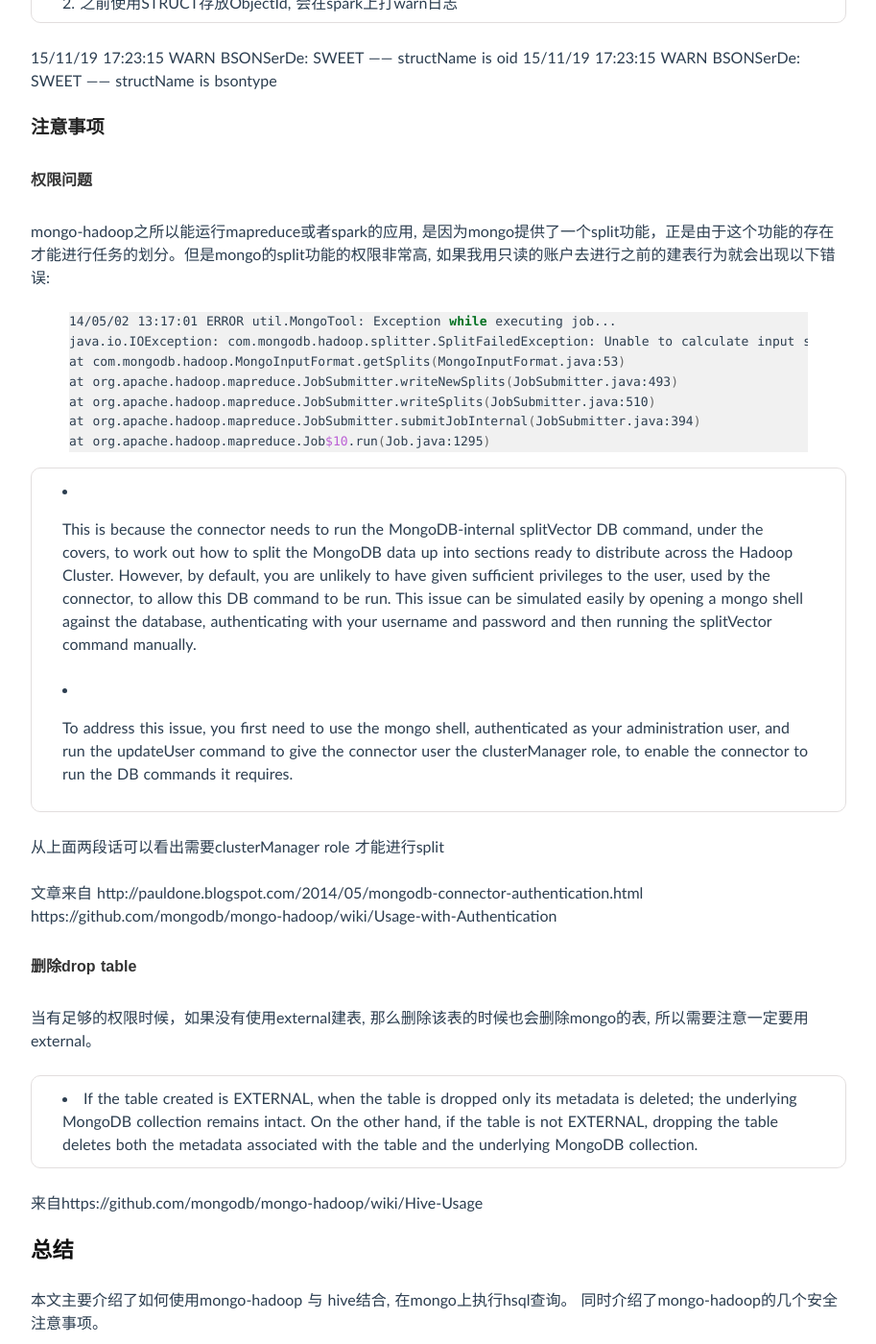
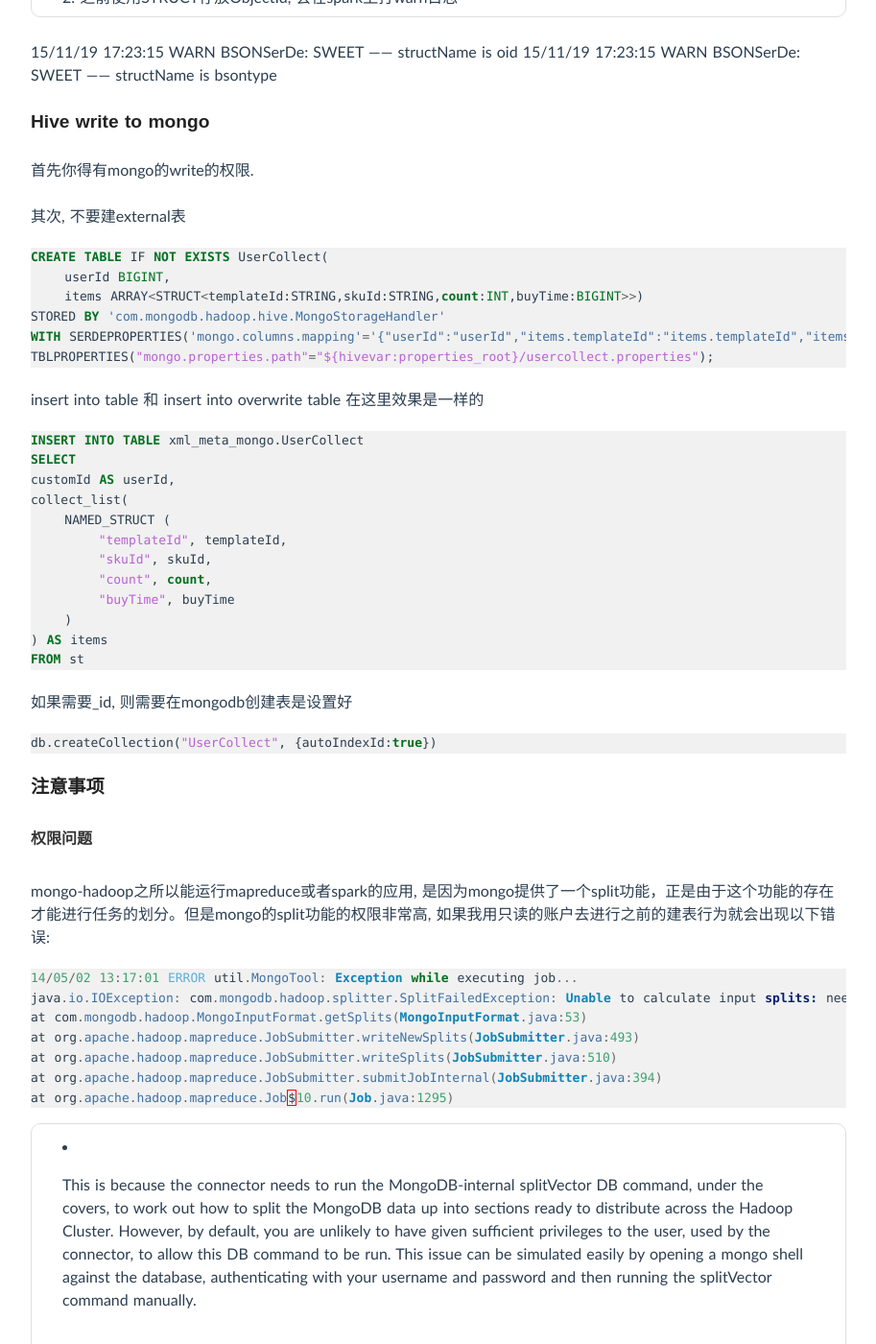
Before and after one commit to luyee/lamborryan.github.io, a Jekyll site: the page built from _posts/2015-11-17-mongo-hadoop-hive.md, in a window 1280 px wide and 1400 px high, scrolled down 2746 px. Shown: the whole window at 96% size, without its empty margins (183-1096 px from the left). Built offline with Jekyll 4.4.1, drawn with Linux system fonts in a browser that asks for light colours; Markdown is read by kramdown in place of the engine named in the settings; comment, search, counter and statistics services are not loaded; some of the changed text lies outside the part shown.

````diff
--- a/_posts/2015-11-17-mongo-hadoop-hive.md
+++ b/_posts/2015-11-17-mongo-hadoop-hive.md
@@ -1,6 +1,6 @@
 ---
 layout: post
-title: Hive数据仓库之在mongo上进行hsql查询
+title: Hive数据仓库之mongo-hadoop的使用
 date: 2015-11-17 12:29:30
 categories: 大数据
 tags: Hive Mongo-Hadoop
@@ -37,7 +37,8 @@ tags: Hive Mongo-Hadoop
 
 ### Hive table
 创建Hive表使加入对mongo的url:
-{% highlight bash sql %}
+
+``` sql
 CREATE EXTERNAL TABLE IF NOT EXISTS Product(
     product_id STRUCT<oid:STRING,bsontype:INT>,
     shopId STRUCT<oid:STRING,bsontype:INT>,
@@ -66,7 +67,7 @@ WITH SERDEPROPERTIES('mongo.columns.mapping'='{"product_id":"_id","shopId":"shop
     "productLimitCount":"productLimitCount","statusChangeTime":"statusChangeTime","offlineReason":"offlineReason",
     "seller":"seller","sellerId":"sellerId"}')
 TBLPROPERTIES("mongo.properties.path"="${hivevar:properties_root}/product.properties");
-{% endhighlight sql %}
+```
 
 上述是Hive的建表语句:
 
@@ -96,6 +97,44 @@ Spark 已经支持兼容了Hive, 虽然并没有完全兼容。
 15/11/19 17:23:15 WARN BSONSerDe: SWEET ------ structName is oid
 15/11/19 17:23:15 WARN BSONSerDe: SWEET ------ structName is bsontype
 
+### Hive write to mongo
+
+首先你得有mongo的write的权限.
+
+其次, 不要建external表
+
+``` sql
+CREATE TABLE IF NOT EXISTS UserCollect(
+    userId BIGINT,
+    items ARRAY<STRUCT<templateId:STRING,skuId:STRING,count:INT,buyTime:BIGINT>>)
+STORED BY 'com.mongodb.hadoop.hive.MongoStorageHandler'
+WITH SERDEPROPERTIES('mongo.columns.mapping'='{"userId":"userId","items.templateId":"items.templateId","items.skuId":"items.skuId","items.count":"items.count","items.buyTime":"items.buyTime"}')
+TBLPROPERTIES("mongo.properties.path"="${hivevar:properties_root}/usercollect.properties");
+```
+
+insert into table  和 insert into overwrite table 在这里效果是一样的
+
+``` sql
+INSERT INTO TABLE xml_meta_mongo.UserCollect
+SELECT
+customId AS userId,
+collect_list(
+    NAMED_STRUCT (
+        "templateId", templateId,
+        "skuId", skuId,
+        "count", count,
+        "buyTime", buyTime
+    )
+) AS items
+FROM st
+```
+
+如果需要_id, 则需要在mongodb创建表是设置好
+
+``` sql
+db.createCollection("UserCollect", {autoIndexId:true})
+```
+
 
 ### 注意事项
 
@@ -104,7 +143,7 @@ Spark 已经支持兼容了Hive, 虽然并没有完全兼容。
 mongo-hadoop之所以能运行mapreduce或者spark的应用, 是因为mongo提供了一个split功能，正是由于这个功能的存在才能进行任务的划分。但是mongo的split功能的权限非常高,
 如果我用只读的账户去进行之前的建表行为就会出现以下错误:
 
-{% highlight bash xml %}
+``` java
 14/05/02 13:17:01 ERROR util.MongoTool: Exception while executing job...
 java.io.IOException: com.mongodb.hadoop.splitter.SplitFailedException: Unable to calculate input splits: need to login
 at com.mongodb.hadoop.MongoInputFormat.getSplits(MongoInputFormat.java:53)
@@ -112,7 +151,7 @@ at org.apache.hadoop.mapreduce.JobSubmitter.writeNewSplits(JobSubmitter.java:493
 at org.apache.hadoop.mapreduce.JobSubmitter.writeSplits(JobSubmitter.java:510)
 at org.apache.hadoop.mapreduce.JobSubmitter.submitJobInternal(JobSubmitter.java:394)
 at org.apache.hadoop.mapreduce.Job$10.run(Job.java:1295)
-{% endhighlight xml %}
+```
 
 * This is because the connector needs to run the MongoDB-internal splitVector DB command, under the covers, to work out how to split the MongoDB data up into sections ready to distribute across the Hadoop Cluster. However, by default, you are unlikely to have given sufficient privileges to the user, used by the connector, to allow this DB command to be run. This issue can be simulated easily by opening a mongo shell against the database, authenticating with your username and password and then running the splitVector command manually.
 
@@ -121,7 +160,9 @@ at org.apache.hadoop.mapreduce.Job$10.run(Job.java:1295)
 从上面两段话可以看出需要clusterManager role 才能进行split
 
 文章来自
+
 http://pauldone.blogspot.com/2014/05/mongodb-connector-authentication.html
+
 https://github.com/mongodb/mongo-hadoop/wiki/Usage-with-Authentication
 
 #### 删除drop table
@@ -130,7 +171,9 @@ https://github.com/mongodb/mongo-hadoop/wiki/Usage-with-Authentication
 
 * If the table created is EXTERNAL, when the table is dropped only its metadata is deleted; the underlying MongoDB collection remains intact. On the other hand, if the table is not EXTERNAL, dropping the table deletes both the metadata associated with the table and the underlying MongoDB collection.
 
-来自https://github.com/mongodb/mongo-hadoop/wiki/Hive-Usage
+来自:
+
+https://github.com/mongodb/mongo-hadoop/wiki/Hive-Usage
 
 ## 总结
 
````
Also changed, not shown: _posts/2016-02-29-bigdata-split-and-route.md (added, +115 -0 lines), image/consistency_hash_01.png (added), image/consistency_hash_02.png (added), image/consistency_hash_03.png (added).
